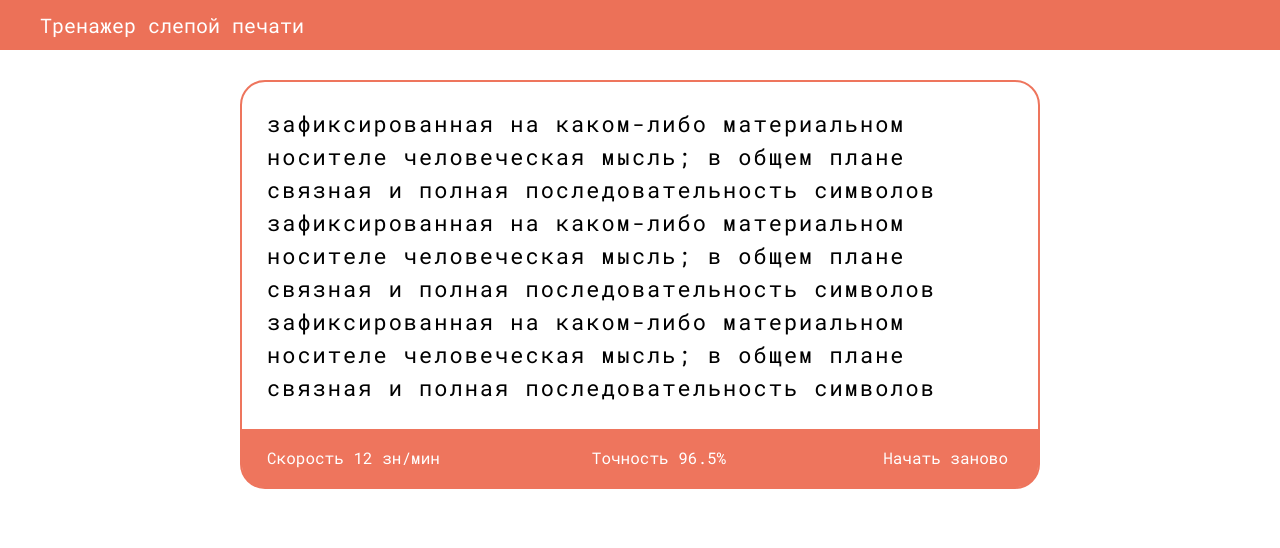
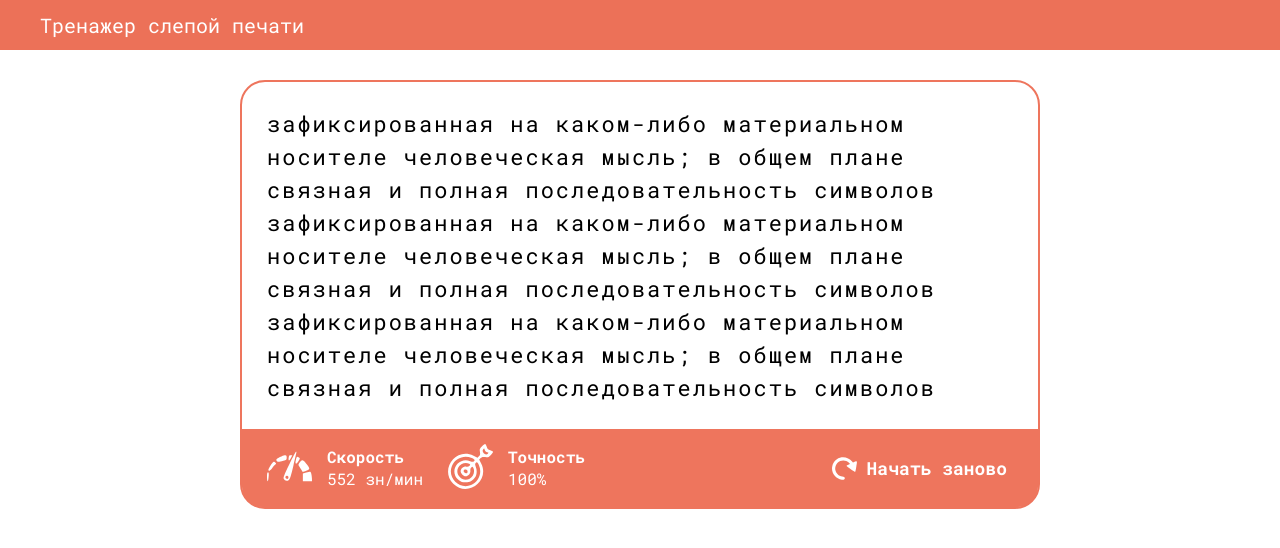
Before and after one commit to anton-shelepov/react-touch-typing-practice, a React (Create React App) app: page / in a window 1280 px wide. Shown: the top 548 px of the page. Built offline with nearby package versions, Linux system fonts and the light colour scheme.

Commit message:
created statistic items

```diff
--- a/src/components/_common/buttons/buttonTransparentWithIcon/ButtonTransparentWithIcon.module.scss
+++ b/src/components/_common/buttons/buttonTransparentWithIcon/ButtonTransparentWithIcon.module.scss
@@ -1,6 +1,25 @@
+@import "/src/utils/scss";
+
 .rounded_button {
+    display: flex;
+    align-items: center;
     background-color: transparent;
     border: none;
     cursor: pointer;
-    padding: 5px;
+    font-weight: bold;
+    font-size: rem(18);
+    transition: opacity 0.3s;
+    &:hover {
+        opacity: 0.7;
+        svg {
+            transform: rotate(260deg);
+        }
+    }
+
+    svg {
+        transition: transform 0.3s;
+        margin-right: rem(10);
+        width: rem(25);
+        height: rem(25);
+    }
 }
--- a/src/components/_common/buttons/buttonTransparentWithIcon/ButtonTransparentWithIcon.tsx
+++ b/src/components/_common/buttons/buttonTransparentWithIcon/ButtonTransparentWithIcon.tsx
@@ -1,13 +1,17 @@
+import SvgIcon from "../../../../utils/svg/svgIcon.enum";
+import SvgSelector from "../../../../utils/svg/SvgSelector";
 import s from "./ButtonTransparentWithIcon.module.scss";
 
 interface IProps {
     value: string;
+    iconName: SvgIcon;
     color?: string;
 }
 
-const ButtonTransparentWithIcon: React.FC<IProps> = ({ value, ...styles }) => {
+const ButtonTransparentWithIcon: React.FC<IProps> = ({ value, iconName, ...styles }) => {
     return (
         <button style={{ ...styles }} className={s.rounded_button}>
+            <SvgSelector iconName={iconName} color={styles.color} />
             {value}
         </button>
     );
--- a/src/components/inputInteractionCard/interactionStatistics/InteractionStatistics.module.scss
+++ b/src/components/inputInteractionCard/interactionStatistics/InteractionStatistics.module.scss
@@ -8,4 +8,8 @@
     border-radius: 0 0 rem(20) rem(20);
     padding: rem(15) rem(25);
     color: white;
+    .statistics {
+        display: flex;
+        align-items: center;
+    }
 }
--- a/src/components/inputInteractionCard/interactionStatistics/InteractionStatistics.tsx
+++ b/src/components/inputInteractionCard/interactionStatistics/InteractionStatistics.tsx
@@ -1,3 +1,5 @@
+import SvgIcon from "../../../utils/svg/svgIcon.enum";
+import StatisticsItem from "../../statisticsItem/StatisticsItem";
 import ButtonTransparentWithIcon from "../../_common/buttons/buttonTransparentWithIcon/ButtonTransparentWithIcon";
 import s from "./InteractionStatistics.module.scss";
 
@@ -6,9 +8,22 @@ interface IProps {}
 const InteractionStatistics: React.FC<IProps> = () => {
     return (
         <div className={s.container}>
-            <span>Скорость 12 зн/мин</span>
-            <span>Точность 96.5%</span>
-            <ButtonTransparentWithIcon value="Начать заново" color="white" />
+            <div className={s.statistics}>
+                <StatisticsItem
+                    iconName={SvgIcon.SPEED}
+                    name="Скорость"
+                    unit=" зн/мин"
+                    value={552}
+                />
+                <StatisticsItem iconName={SvgIcon.ACCURACY} name="Точность" unit="%" value={100} />
+            </div>
+            <div className={s.buttons}>
+                <ButtonTransparentWithIcon
+                    value="Начать заново"
+                    color="white"
+                    iconName={SvgIcon.RESTART}
+                />
+            </div>
         </div>
     );
 };
--- /dev/null
+++ b/src/components/statisticsItem/StatisticsItem.module.scss
@@ -0,0 +1,22 @@
+@import "/src/utils/scss";
+
+.container {
+    display: flex;
+    align-items: center;
+    margin-right: rem(25);
+    .icon {
+        margin-right: rem(15);
+        svg {
+            width: rem(45);
+            height: rem(45);
+        }
+    }
+    .statistics_info {
+        display: flex;
+        flex-direction: column;
+        .name {
+            font-weight: bold;
+            margin-bottom: rem(3);
+        }
+    }
+}
--- /dev/null
+++ b/src/components/statisticsItem/StatisticsItem.tsx
@@ -0,0 +1,26 @@
+import SvgIcon from "../../utils/svg/svgIcon.enum";
+import SvgSelector from "../../utils/svg/SvgSelector";
+import s from "./StatisticsItem.module.scss";
+
+interface IProps {
+    iconName: SvgIcon;
+    name: string;
+    value: number;
+    unit: string;
+}
+
+const StatisticsItem: React.FC<IProps> = ({ iconName, name, unit, value }) => {
+    return (
+        <div className={s.container}>
+            <div className={s.icon}>
+                <SvgSelector iconName={iconName} color="#ffffff" />
+            </div>
+            <div className={s.statistics_info}>
+                <span className={s.name}>{name}</span>
+                <span className={s.value}>{`${value}${unit}`}</span>
+            </div>
+        </div>
+    );
+};
+
+export default StatisticsItem;
--- /dev/null
+++ b/src/utils/svg/SvgSelector.tsx
@@ -0,0 +1,119 @@
+import SvgIcon from "./svgIcon.enum";
+
+interface IProps {
+    iconName: SvgIcon;
+    color?: string;
+}
+
+const SvgSelector = ({ iconName, color = "#000000" }: IProps) => {
+    switch (iconName) {
+        case SvgIcon.ACCURACY:
+            return (
+                <svg
+                    version="1.0"
+                    xmlns="http://www.w3.org/2000/svg"
+                    width="64.000000pt"
+                    height="64.000000pt"
+                    viewBox="0 0 64.000000 64.000000"
+                    preserveAspectRatio="xMidYMid meet"
+                >
+                    <g
+                        transform="translate(0.000000,64.000000) scale(0.100000,-0.100000)"
+                        fill={color}
+                        stroke="none"
+                    >
+                        <path
+                            d="M481 606 c-31 -32 -33 -38 -27 -77 6 -34 3 -46 -14 -64 l-20 -22 -57
+                            29 c-251 127 -487 -198 -288 -397 199 -199 523 37 397 288 l-29 57 22 20 c18
+                            17 30 20 64 14 39 -6 45 -4 77 27 19 18 34 39 34 46 0 7 -17 17 -39 24 -32 10
+                            -40 18 -50 50 -7 22 -17 39 -24 39 -7 0 -28 -15 -46 -34z m76 -82 c21 -6 23
+                            -8 10 -21 -35 -36 -98 25 -65 64 11 13 13 12 21 -11 5 -16 19 -29 34 -32z
+                            m-219 -84 c44 -20 51 -30 28 -49 -10 -8 -23 -7 -52 5 -131 55 -266 -77 -211
+                            -207 8 -20 32 -49 53 -65 31 -24 47 -29 95 -29 62 0 94 17 132 67 27 36 33
+                            105 13 152 -12 29 -13 42 -5 52 19 23 29 16 49 -28 49 -109 -2 -236 -112 -282
+                            -166 -70 -342 106 -272 272 46 110 173 161 282 112z m-37 -81 c19 -10 19 -12
+                            5 -28 -11 -12 -26 -16 -47 -13 -37 5 -79 -29 -79 -65 0 -31 42 -73 73 -73 36
+                            0 70 42 65 79 -3 21 1 36 13 47 16 14 18 14 28 -5 29 -53 1 -129 -57 -157
+                            -100 -47 -205 58 -158 157 28 59 104 87 157 58z m-23 -107 c4 -28 -24 -40 -45
+                            -19 -21 21 -9 49 19 45 15 -2 24 -11 26 -26z"
+                        />
+                    </g>
+                </svg>
+            );
+        case SvgIcon.RESTART:
+            return (
+                <svg
+                    version="1.0"
+                    xmlns="http://www.w3.org/2000/svg"
+                    width="128.000000pt"
+                    height="128.000000pt"
+                    viewBox="0 0 128.000000 128.000000"
+                    preserveAspectRatio="xMidYMid meet"
+                >
+                    <g
+                        transform="translate(0.000000,128.000000) scale(0.100000,-0.100000)"
+                        fill={color}
+                        stroke="none"
+                    >
+                        <path
+                            d="M490 1210 c-230 -36 -428 -222 -476 -449 -70 -330 154 -645 492 -692
+                            86 -12 121 -1 142 44 11 23 11 34 2 58 -16 39 -33 47 -122 59 -187 26 -326
+                            161 -359 348 -21 121 27 266 117 355 162 160 423 159 584 -2 l55 -55 -40 -17
+                            c-120 -53 -135 -62 -135 -77 0 -9 4 -22 8 -28 10 -15 363 -261 396 -275 22
+                            -10 29 -10 41 2 8 9 28 108 51 257 47 313 55 300 -138 218 l-36 -15 -42 54
+                            c-121 157 -343 245 -540 215z"
+                        />
+                    </g>
+                </svg>
+            );
+        case SvgIcon.SPEED:
+            return (
+                <svg
+                    version="1.0"
+                    xmlns="http://www.w3.org/2000/svg"
+                    width="64.000000pt"
+                    height="64.000000pt"
+                    viewBox="0 0 64.000000 64.000000"
+                    preserveAspectRatio="xMidYMid meet"
+                >
+                    <g
+                        transform="translate(0.000000,64.000000) scale(0.100000,-0.100000)"
+                        fill={color}
+                        stroke="none"
+                    >
+                        <path
+                            d="M316 348 c-73 -151 -86 -185 -78 -203 14 -30 47 -37 73 -16 16 13 31
+                            60 65 205 50 214 47 196 36 196 -5 0 -48 -82 -96 -182z m-11 -182 c0 -22 -14
+                            -29 -34 -17 -19 12 -6 43 16 39 10 -2 18 -12 18 -22z"
+                        />
+                        <path
+                            d="M205 464 c-61 -22 -82 -41 -68 -62 12 -19 26 -19 96 -1 44 12 47 14
+                            47 46 0 38 -11 40 -75 17z"
+                        />
+                        <path d="M308 444 c-6 -50 8 -52 32 -4 l20 40 -24 0 c-20 0 -24 -6 -28 -36z" />
+                        <path
+                            d="M412 418 c-17 -68 0 -78 37 -21 22 35 23 37 5 50 -27 19 -31 17 -42
+                            -29z"
+                        />
+                        <path
+                            d="M479 393 c-39 -47 -39 -47 -9 -91 16 -24 30 -48 32 -53 2 -6 26 -1
+                            55 12 60 24 60 28 -4 107 -38 46 -52 51 -74 25z"
+                        />
+                        <path
+                            d="M73 368 c-23 -25 -53 -81 -53 -98 0 -23 29 -7 55 30 16 23 35 45 44
+                            49 13 8 13 12 2 25 -18 21 -24 20 -48 -6z"
+                        />
+                        <path
+                            d="M558 233 l-48 -14 0 -55 0 -54 65 0 65 0 -1 38 c-2 52 -12 95 -24 98
+                            -5 1 -31 -5 -57 -13z"
+                        />
+                        <path d="M7 234 c-10 -10 -9 -124 2 -124 11 0 22 113 12 123 -4 4 -10 4 -14 1z" />
+                    </g>
+                </svg>
+            );
+        default:
+            return <></>;
+    }
+};
+
+export default SvgSelector;
--- /dev/null
+++ b/src/utils/svg/svgIcon.enum.ts
@@ -0,0 +1,7 @@
+enum SvgIcon {
+    SPEED = "SPEED",
+    ACCURACY = "ACCURACY",
+    RESTART = "RESTART",
+}
+
+export default SvgIcon;
```
